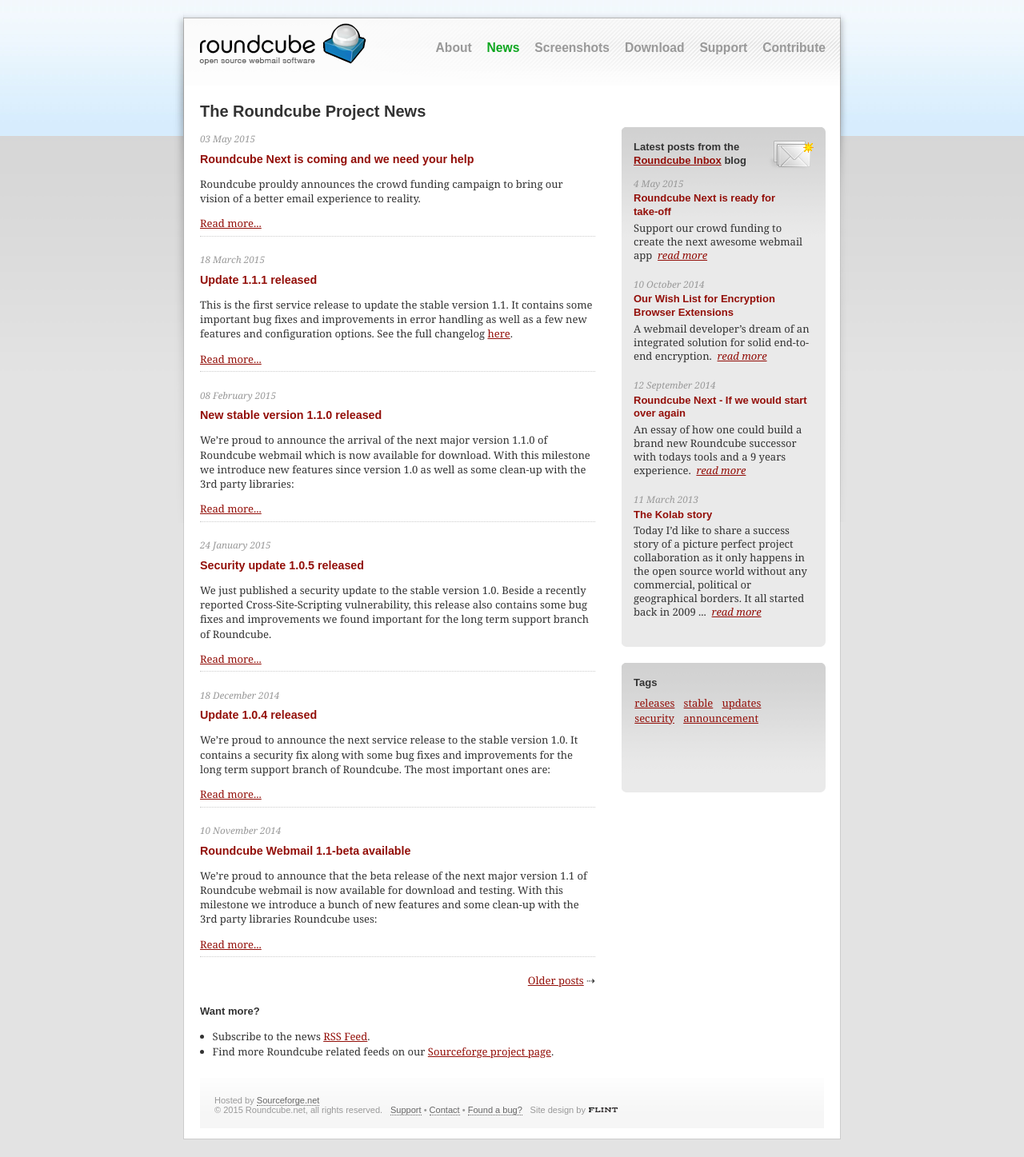
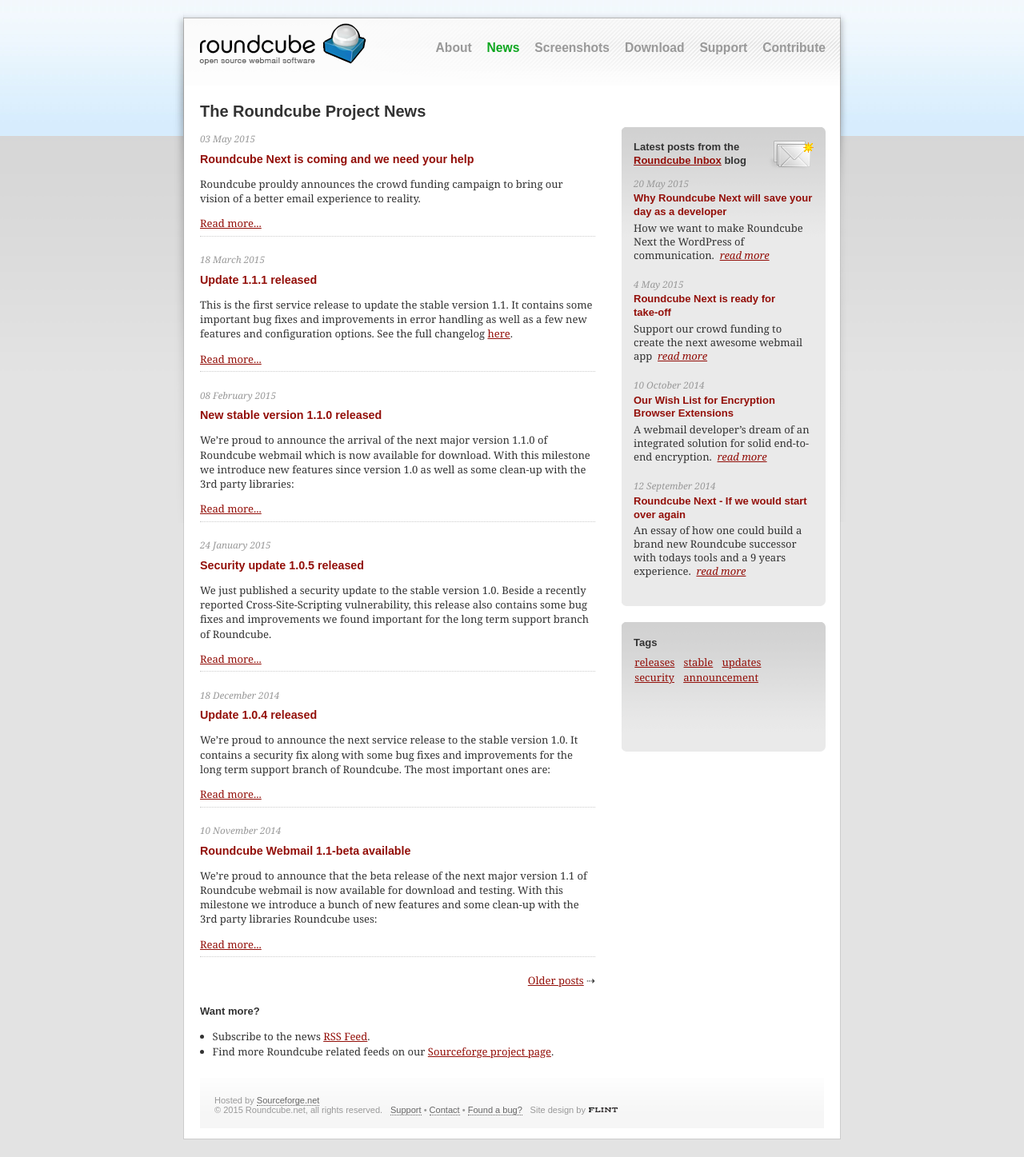
Before and after one commit to roundcube/roundcube.github.com, a Jekyll site: the page built from news/index.html, in a window 1280 px wide. Shown: the whole page at 80% size. Built offline with Jekyll 4.4.1, drawn with Linux system fonts in a browser that asks for light colours; the list of posts is cut into pages by our own code; comment, search, counter and statistics services are not loaded.

Commit message:
Updated Roundcubeinbox news feed

```diff
--- a/_includes/roundcubeinbox.html
+++ b/_includes/roundcubeinbox.html
@@ -1,5 +1,11 @@
 <h2 class="inboxtitle">Latest posts from the <a href="http://roundcubeinbox.wordpress.com">Roundcube&nbsp;Inbox</a> blog</h2>
 
+<div class="newsitem">
+	<span class="newsdate">20 May 2015</span>
+	<h3><a href="https://roundcubeinbox.wordpress.com/2015/05/20/why-roundcube-next-will-save-your-day-as-a-developer/" class="newslink">Why Roundcube Next will save your day as a developer</a></h3>
+	<p class="newstext">How we want to make Roundcube Next the WordPress of communication.
+		&nbsp;<em><a href="https://roundcubeinbox.wordpress.com/2015/05/20/why-roundcube-next-will-save-your-day-as-a-developer/">read&nbsp;more</a></em></p>
+</div>
 <div class="newsitem">
 	<span class="newsdate">4 May 2015</span>
 	<h3><a href="https://roundcubeinbox.wordpress.com/2015/05/04/roundcube-next-is-ready-for-take-off/" class="newslink">Roundcube Next is ready for take﻿-﻿off</a></h3>
@@ -18,9 +24,3 @@
 	<p class="newstext">An essay of how one could build a brand new Roundcube successor with todays tools and a 9 years experience.
 		&nbsp;<em><a href="https://roundcubeinbox.wordpress.com/2014/09/12/roundcube-next-if-we-would-start-over-again/">read&nbsp;more</a></em></p>
 </div>
-<div class="newsitem">
-	<span class="newsdate">11 March 2013</span>
-	<h3><a href="https://roundcubeinbox.wordpress.com/2013/03/11/the-kolab-story/" class="newslink">The Kolab story</a></h3>
-	<p class="newstext">Today I’d like to share a success story of a picture perfect project collaboration as it only happens in the open source world without any commercial, political or geographical borders. It all started back in 2009 ...
-		&nbsp;<em><a href="https://roundcubeinbox.wordpress.com/2013/03/11/the-kolab-story/">read&nbsp;more</a></em></p>
-</div>
--- a/news/index.html
+++ b/news/index.html
@@ -2,7 +2,7 @@
 layout: default
 title: Roundcube Webmail News
 navtitle: News
-lastmod: 2014-09-12T11:01:00Z
+lastmod: 2015-05-20T09:26:00Z
 ---
 <h1>The Roundcube Project News</h1>
 
```
